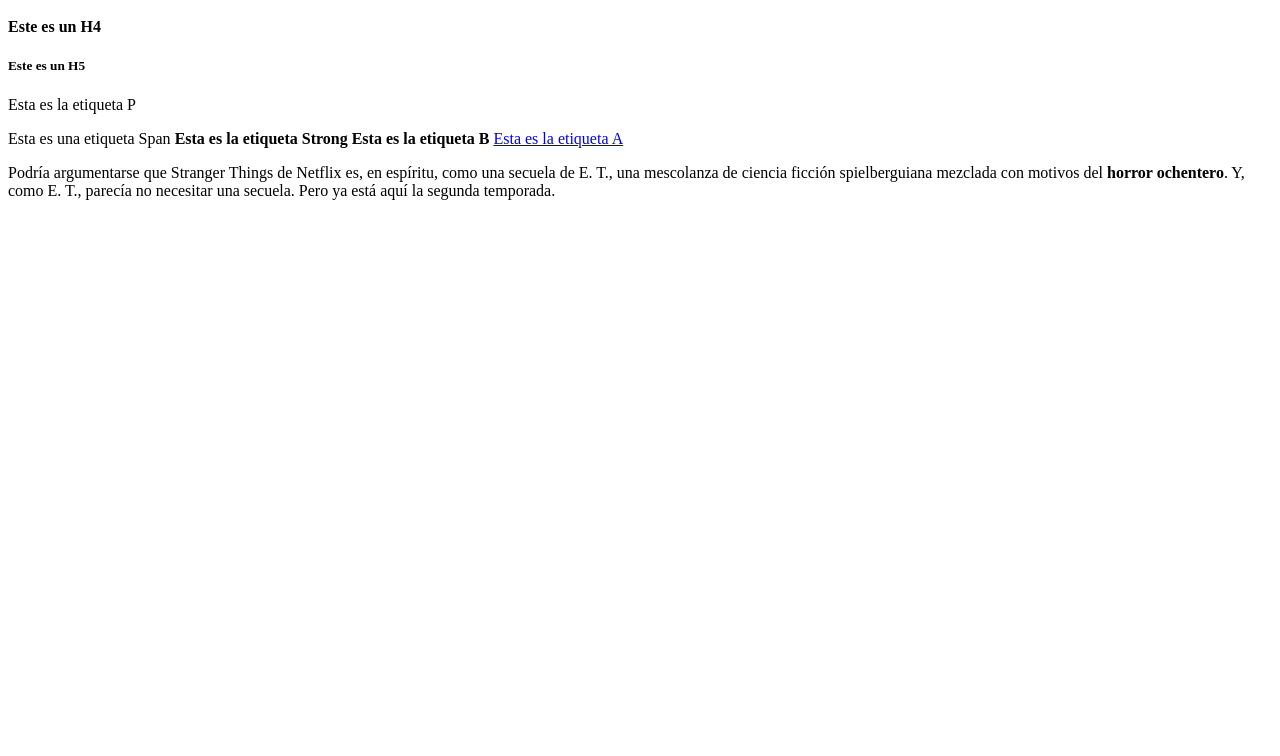
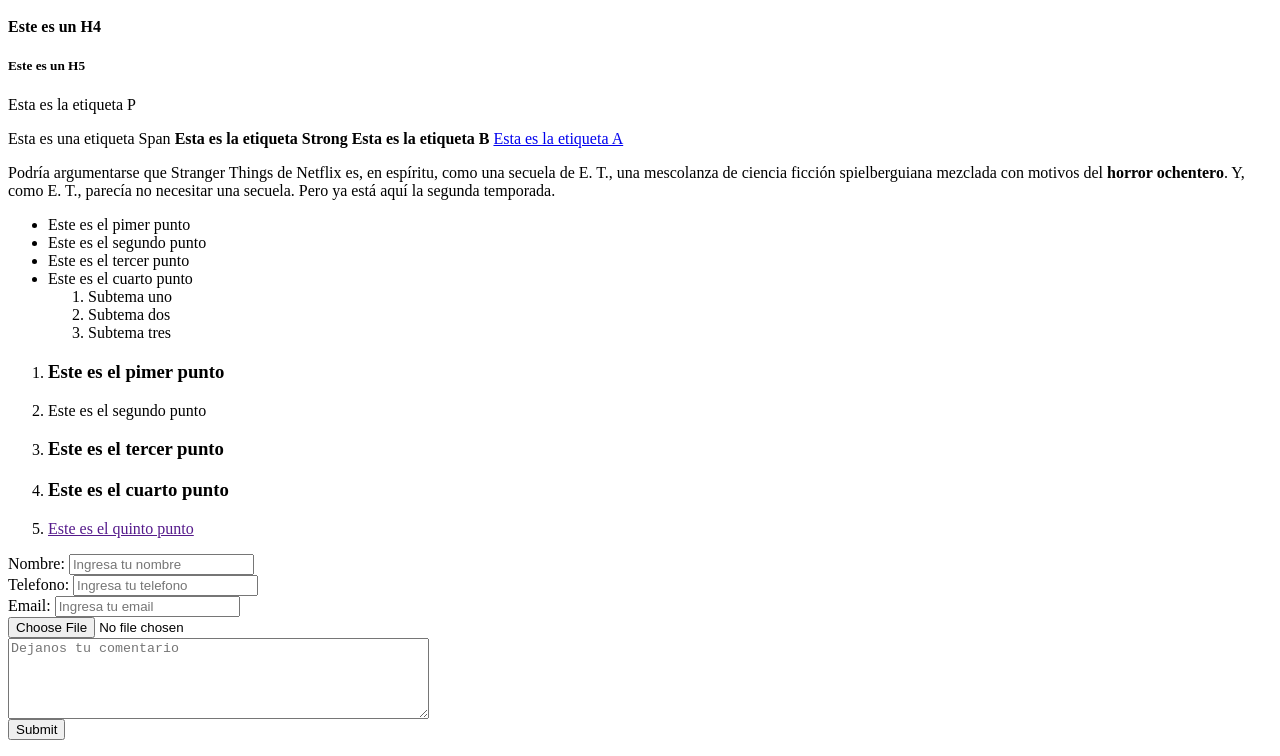
Before and after one commit to GenesisMauries/cursohtml, a plain HTML site: page index.html in a window 1280 px wide. Shown: the part 215-971 px from the top of the page. Before the commit the page ends 800 px from the top, so only its background shows below. Drawn offline with Linux system fonts and the light colour scheme.

Commit message:
Subo formulario

```diff
--- a/index.html
+++ b/index.html
@@ -20,9 +20,47 @@
         <span>Esta es una etiqueta Span</span>
         <strong>Esta es la etiqueta Strong</strong>
         <b>Esta es la etiqueta B</b>
-        <a href="https://www.netflix.com/mx/title/80057281" target="_blank">Esta es la etiqueta A</a>
-        <!-- Ejemplo -->
+        <a href="https://www.netflix.com/mx/title/80057281" target="_self">Esta es la etiqueta A</a>
+        <!-- Ejemplo de texto-->
         <p> Podría argumentarse que <span >Stranger Things de Netflix</span> es, en espíritu, como una secuela de E. T., una mescolanza de ciencia ficción spielberguiana mezclada con motivos del <b>horror ochentero</b>. Y, como E. T., parecía no necesitar una secuela. Pero ya está aquí la segunda temporada.</p>
+        <!-- Listas -->
+        <!-- ul lista desordenada -->
+        <ul>
+            <li>Este es el pimer punto</li>
+            <li>Este es el segundo punto</li>
+            <li>Este es el tercer punto</li>
+            <li>Este es el cuarto punto</li>
+            <ol>
+                <li>Subtema uno</li>
+                <li>Subtema dos</li>
+                <li>Subtema tres</li>
+            </ol>
+        </ul>
+        <!-- ol lista ordenada -->
+        <ol>
+            <li><h3>Este es el pimer punto</h3></li>
+            <li><p>Este es el segundo punto</p></li>
+            <li><h3>Este es el tercer punto</h3></li>
+            <li><h3>Este es el cuarto punto</h3></li>
+            <li><a href="">Este es el quinto punto</a></li>
+        </ol>
+        <!-- Formularios -->
+        <form>
+            <label for='nombre'>Nombre:</label>
+            <input type='text' placeholder="Ingresa tu nombre" name='nombre' id='nombre'>
+            <br>
+            <label for='telefono'>Telefono:</label>
+            <input type='number' placeholder="Ingresa tu telefono" name="telefono" id='telefono'>
+            <br>
+            <label for='email'>Email:</label>
+            <input type='email' placeholder="Ingresa tu email" name="email" id='email'>
+            <br>
+            <input type='file' name='archivo' accept="image/png, image/jpg">
+            <br>
+            <textarea rows='5' cols='50' name='comentario' placeholder="Dejanos tu comentario"></textarea>
+            <br>
+            <input type='submit' name='submit'>
+        </form>
 
     </body>
 </html>
```
Also changed, not shown: cursohtml.txt (deleted), 1 other file.
